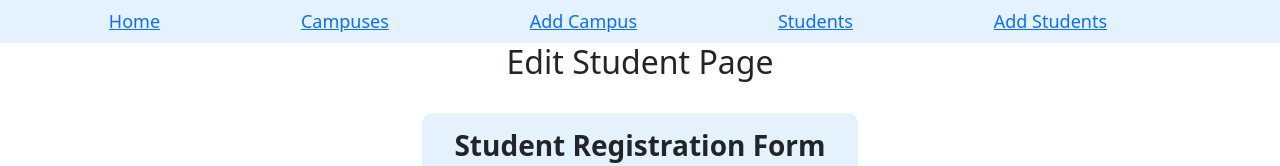
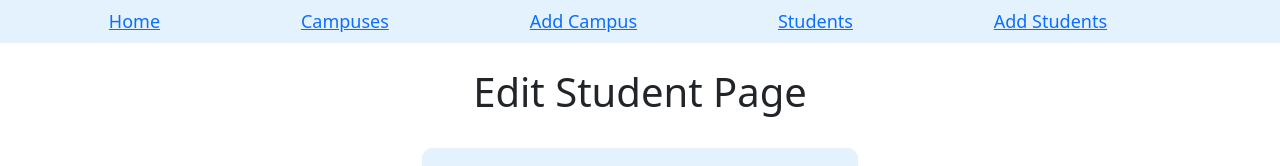
Before and after one commit to jons-repo/CRUD-App, a React (Create React App) app: page /edit-student/1 in a window 1280 px wide. Shown: the top 166 px of the page. Built offline with nearby package versions, Linux system fonts and the light colour scheme; no server answers.

Commit message:
fixed css for submit button on addCampus and fixed edit student page title css

```diff
--- a/src/components/campusForm.jsx
+++ b/src/components/campusForm.jsx
@@ -92,7 +92,7 @@ const CampusForm = ({handleFormSubmit}) => {
                 </div>
                 <br></br>
 
-                <button class="button" type="submit">Submit</button>
+                <button class="submitButton" type="submit">Submit</button>
 
 
             </form>
--- a/src/pages/EditStudent.jsx
+++ b/src/pages/EditStudent.jsx
@@ -56,7 +56,7 @@ const EditStudent = () => {
     return (
         <center>
             <div>
-                <h2>Edit Student Page</h2>
+                <h1 class="centered">Edit Student Page</h1>
                 <StudentForm initialValues={initialFormValues} handleFormSubmit={handleFormSubmit} />
             </div>
         </center>
```
Also changed, not shown: src/pages/AddCampus.jsx (+5 -5 lines).
